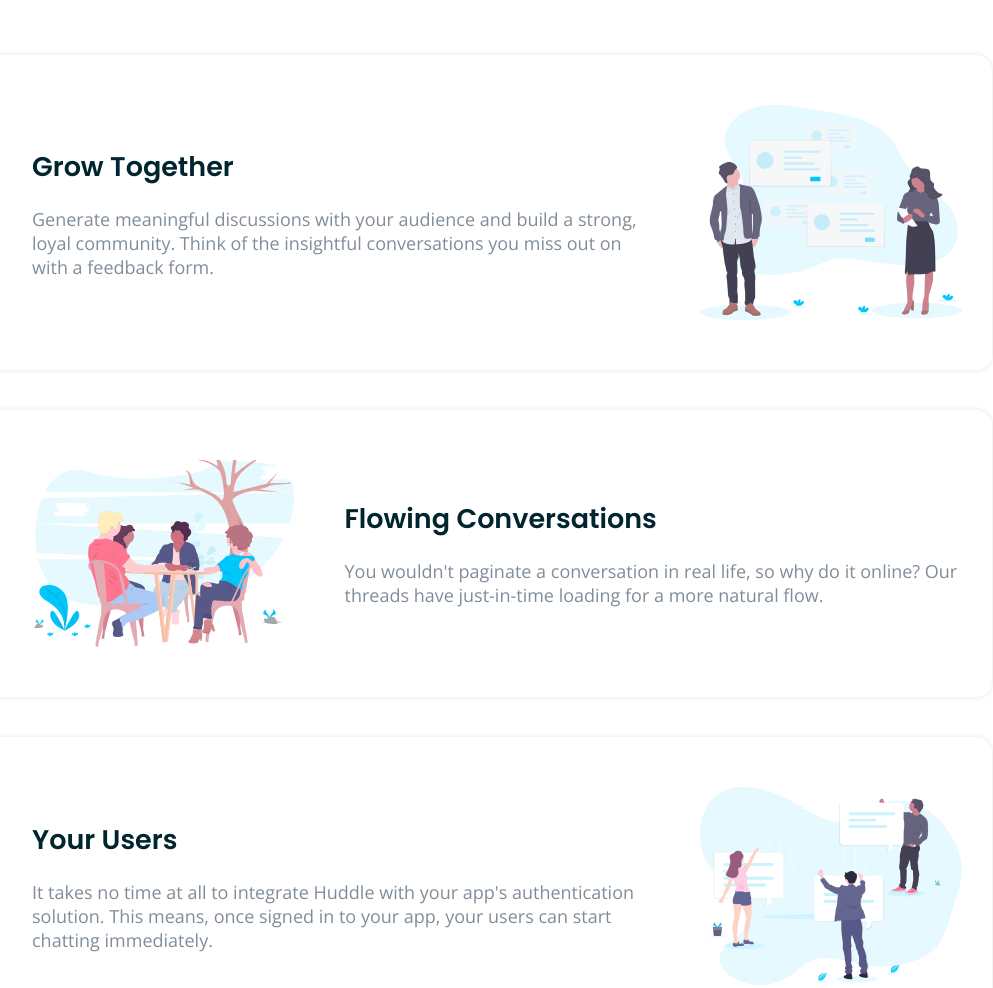
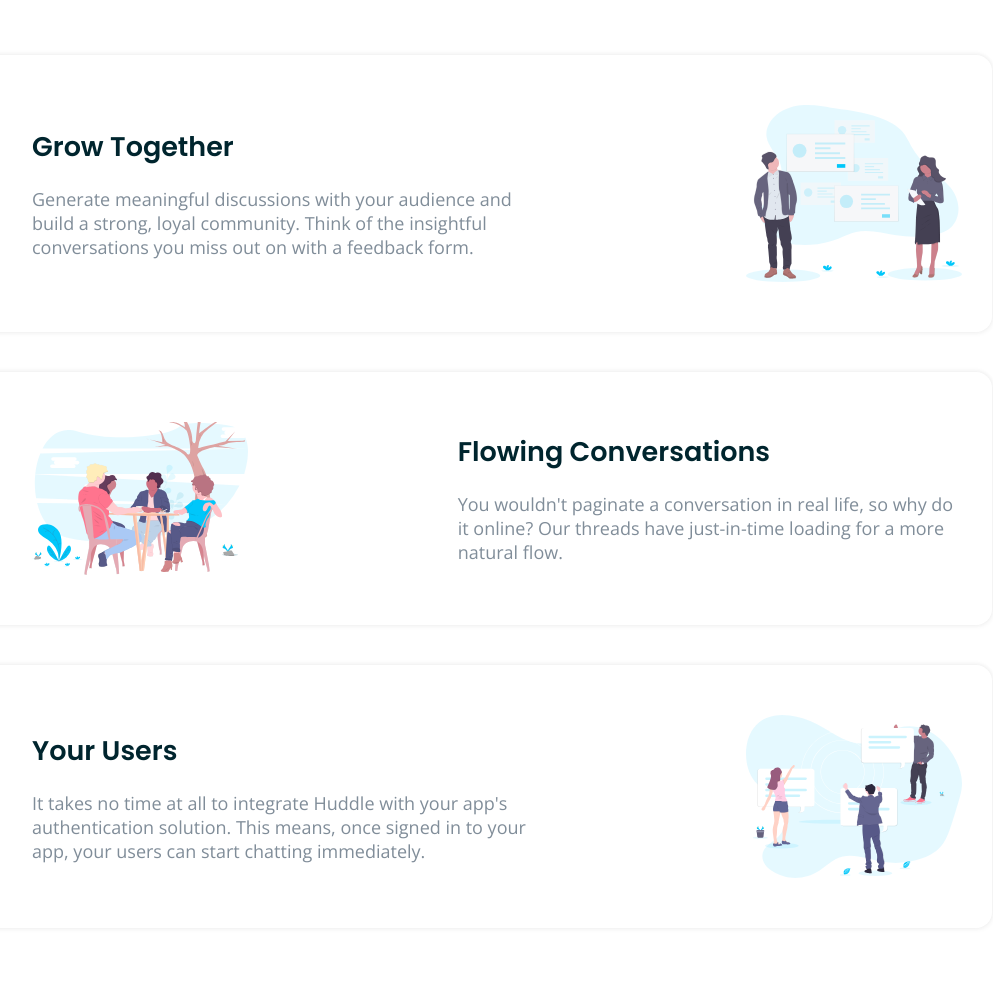
Before and after one commit to rvianadev/huddle-landing-page-with-alternating-feature-blocks-master, a plain HTML site: page index.html in a window 1280 px wide. Shown: the part 720-1708 px from the top of the page, without its empty margins (188-1181 px from the left). Drawn offline with nearby package versions, Linux system fonts and the light colour scheme.

Commit message:
feat: main content finished

```diff
--- a/css/main.css
+++ b/css/main.css
@@ -21,8 +21,24 @@
   grid-template-columns: 1fr auto;
 }
 
+.main-item#even img {
+  grid-column: 1;
+  grid-row: 1;
+}
+
+.main-item#even .main-item__content {
+  grid-column: 2;
+  grid-row: 1;
+}
+
 .main-item__content {
   align-self: center;
+  padding-right: 160px;
+}
+
+.main-item#even .main-item__content {
+  padding-left: 160px;
+  padding-right: 0px;
 }
 
 .main-item__content h2 {
@@ -31,5 +47,5 @@
 
 .main-item__content p {
   color: var(--neutral-color-3);
-  max-width: 60ch;
+  max-width: 49ch;
 }
--- a/index.html
+++ b/index.html
@@ -56,7 +56,6 @@
     </article>
 
     <article class="main-item" id="even">
-      <img src="./images/illustration-flowing-conversation.svg" alt="">
       <div class="main-item__content">
         <h2 class="font-1-m">Flowing Conversations</h2>
         <p class="font-2-m">
@@ -64,6 +63,7 @@
           have just-in-time loading for a more natural flow.
         </p>
       </div>
+      <img src="./images/illustration-flowing-conversation.svg" alt="">
     </article>
 
     <article class="main-item">
```
